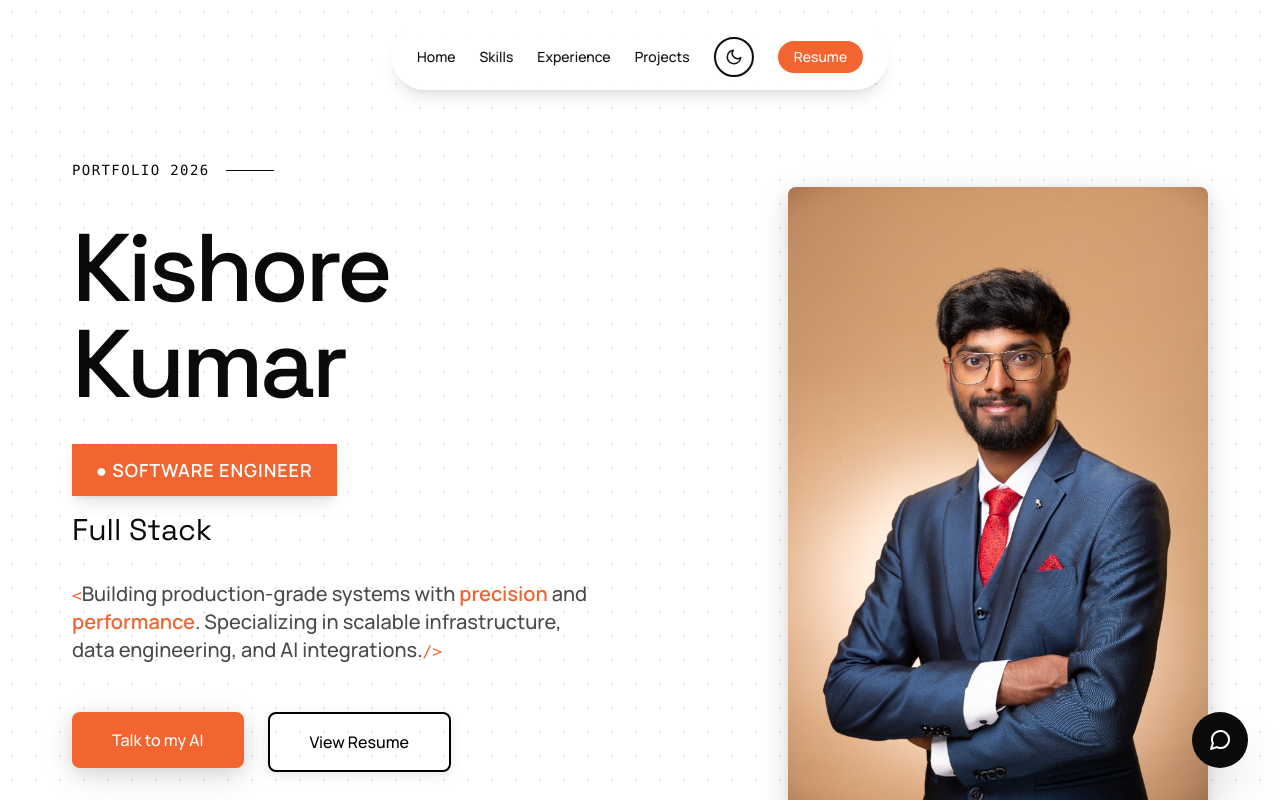
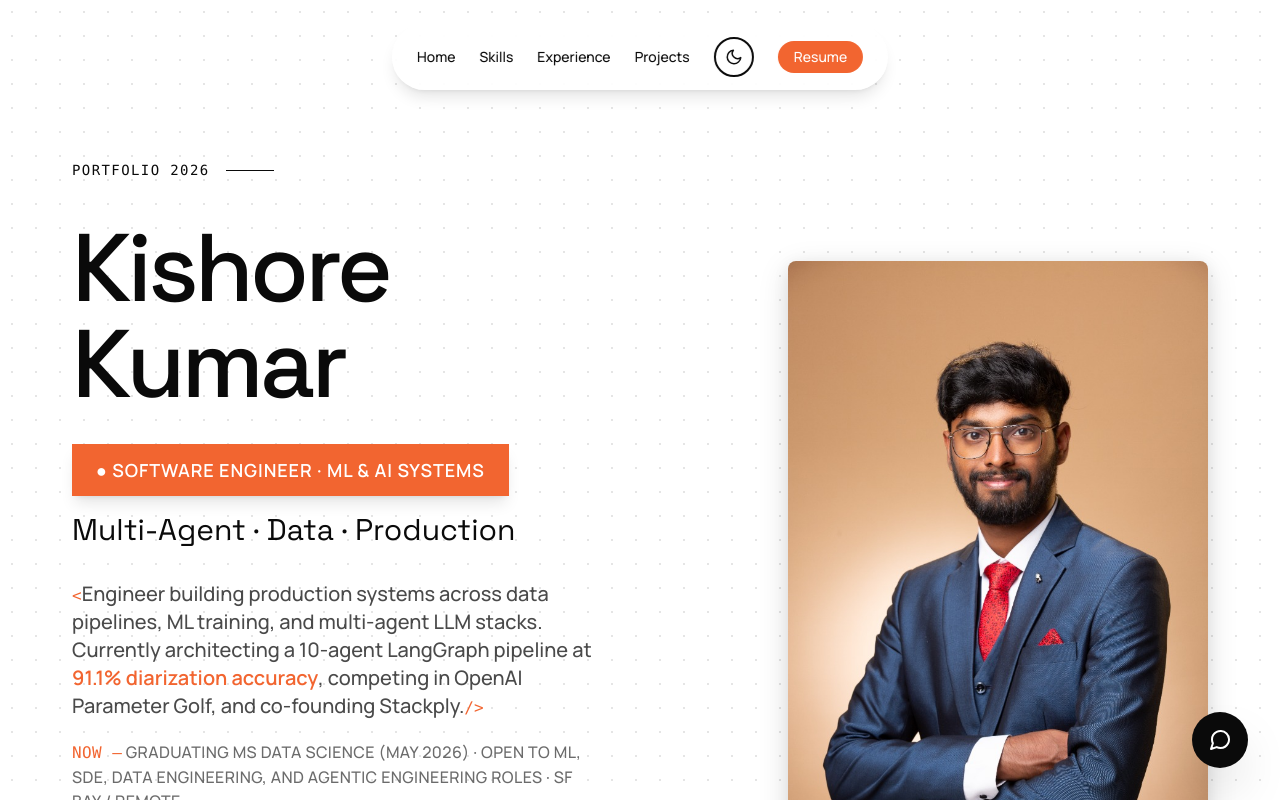
Before and after one commit to kishuxz/Portfolio, a Next.js app: page / in a window 1280 px wide. Shown: the top 800 px of the page. Built offline with nearby package versions, Linux system fonts and the light colour scheme.

Commit message:
feat: update hero positioning for ML and AI systems

```diff
--- a/components/Hero.jsx
+++ b/components/Hero.jsx
@@ -72,20 +72,23 @@ export default function Hero() {
                         {/* Role Label - PUNCHY Orange Accent */}
                         <div className="scroll-reveal stagger-2 mb-8">
                             <span className="inline-block px-6 py-3 bg-[#F26530] text-white text-base md:text-lg font-bold uppercase tracking-wider mb-4 shadow-lg">
-                                ● Software Engineer
+                                ● Software Engineer · ML & AI Systems
                             </span>
                             <p className="text-2xl sm:text-3xl font-normal text-[#0A0A0A] flex items-center gap-3"
                                 style={{ fontFamily: 'var(--font-space-grotesk)' }}>
-                                Full Stack
+                                Multi-Agent · Data · Production
                             </p>
                         </div>
 
                         {/* Description - High Contrast with Tech Accent */}
-                        <p className="text-lg md:text-xl text-[#4A4A4A] mb-12 leading-relaxed max-w-xl scroll-reveal stagger-3 font-medium">
+                        <p className="text-lg md:text-xl text-[#4A4A4A] mb-5 leading-relaxed max-w-xl scroll-reveal stagger-3 font-medium">
                             <span className="font-mono text-[#F26530] text-base">&lt;</span>
-                            Building production-grade systems with <span className="text-[#F26530] font-semibold">precision</span> and <span className="text-[#F26530] font-semibold">performance</span>.
-                            Specializing in scalable infrastructure, data engineering, and AI integrations.
+                            Engineer building production systems across data pipelines, ML training, and multi-agent LLM stacks. Currently architecting a 10-agent LangGraph pipeline at <span className="text-[#F26530] font-semibold">91.1% diarization accuracy</span>, competing in OpenAI Parameter Golf, and co-founding Stackply.
                             <span className="font-mono text-[#F26530] text-base">/&gt;</span>
+                        </p>
+
+                        <p className="text-sm md:text-base text-[#6B6B6B] mb-12 leading-relaxed max-w-xl scroll-reveal stagger-3 font-medium uppercase tracking-wide">
+                            <span className="font-mono text-[#F26530]">NOW —</span> Graduating MS Data Science (May 2026) · Open to ML, SDE, Data Engineering, and Agentic Engineering roles · SF Bay / Remote
                         </p>
 
                         {/* Action Buttons - Orange Accent */}
```
